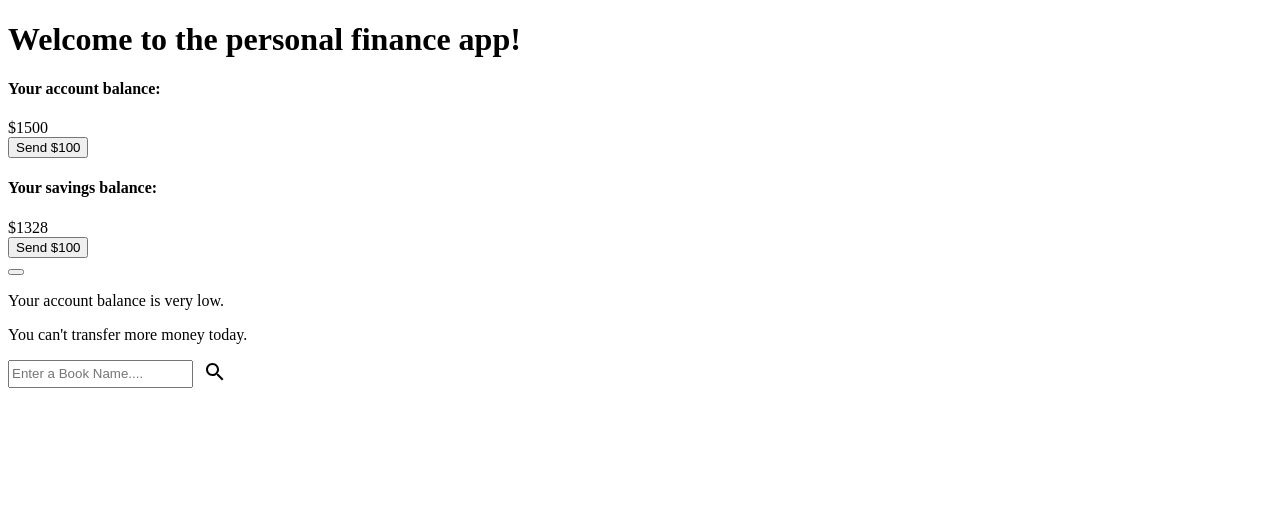
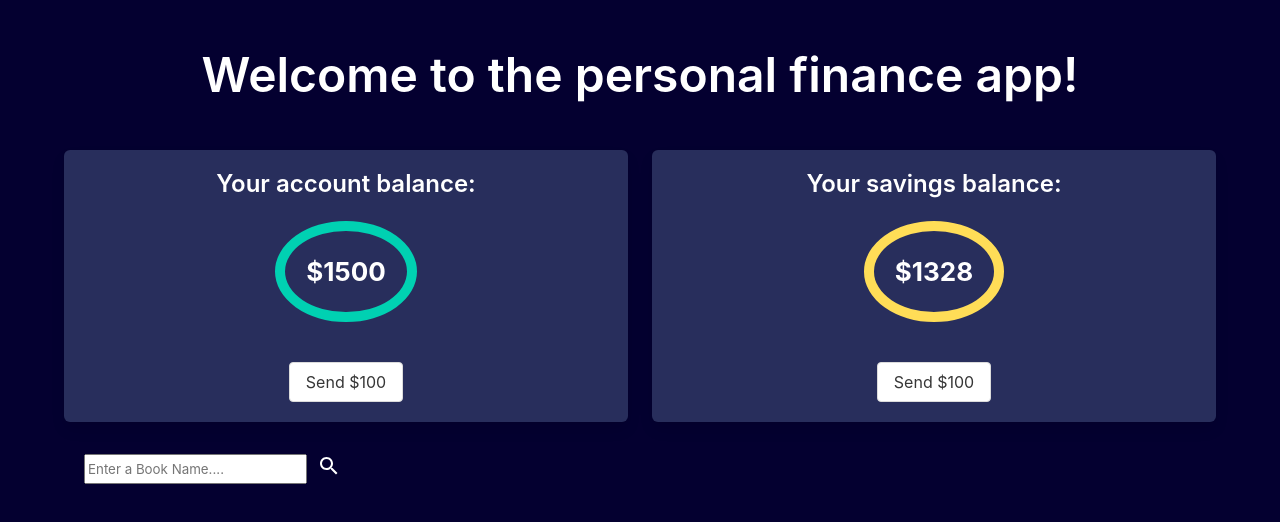
Before and after one commit to arabog/Cash-SearchApp, a React app: page / in a window 1280 px wide. Built offline with nearby package versions, Linux system fonts and the light colour scheme.

Commit message:
searchbar completed

```diff
--- a/package.json
+++ b/package.json
@@ -8,6 +8,7 @@
     "@testing-library/jest-dom": "^5.11.4",
     "@testing-library/react": "^11.1.0",
     "@testing-library/user-event": "^12.1.10",
+    "bulma": "^0.9.3",
     "react": "^17.0.2",
     "react-dom": "^17.0.2",
     "react-scripts": "4.0.3",
--- a/public/index.html
+++ b/public/index.html
@@ -14,6 +14,8 @@
 
 		<link rel="manifest" href="%PUBLIC_URL%/manifest.json" />
 
+		<link rel="stylesheet" href="https://cdn.jsdelivr.net/npm/bulma@0.8.2/css/bulma.min.css">
+
 		<title>Cash & Search App</title>
 	</head>
 
--- a/src/components/App/App.css
+++ b/src/components/App/App.css
@@ -0,0 +1,77 @@
+body {
+          background: rgb(4, 0, 48);
+          height: 100vh;
+
+          position: relative;
+}
+
+.container {
+          height: 100vh;
+}
+
+.box {
+          background: #282e5c;
+          color: #fff;
+          text-align: center;
+}
+
+.title {
+          color: #fff;
+}
+
+.df-box {
+          display: flex;
+
+          align-items: center;
+          justify-content: center;
+
+          flex-direction: column;
+}
+
+.amount {
+          position: relative;
+
+          border: 10px solid hsl(171, 100%, 41%);
+          margin-bottom: 40px;
+
+          /* display: inline-flex; */
+          /* align-items: center;
+          justify-content: center; */
+
+          color: white;
+          min-width: 1em;
+          border-radius: 50%;
+          vertical-align: bottom;
+
+          padding: 4%;
+          font-size: 26px;
+          font-weight: bold;
+}
+
+/* .amount:before {
+          content: "";
+          float: left;
+
+          width: auto;
+          padding-bottom: 100%;
+} */
+
+.savings {
+          border-color: hsl(48, 100%, 67%);
+}
+
+.notify {
+          position: absolute;
+          bottom: 20px;
+          right: 0;
+          font-weight: normal;
+          color: hsl(48, 100%, 67%);
+}
+
+.hidden {
+          display: none;
+}
+
+.visible {
+          display: block;
+}
--- a/src/components/App/App.js
+++ b/src/components/App/App.js
@@ -13,26 +13,27 @@ function App() {
 
 
 	return (
-		<>
+		<div>
 			<div className="app container">
 				<div className="section">
-					<h1 className="center">
+					<h1 className="has-text-centered title is-1">
 						Welcome to the personal finance app!
 					</h1>
 				</div>
 
 				<AccountBal  acct = {accounts} />
+
+				<div className="search-app">
+					<SearchBar
+						placeholder="Enter a Book Name...."
+
+						data={data}
+					/>
+				</div>
 			</div>
 
 
-			<div className="search-app">
-				<SearchBar
-					placeholder="Enter a Book Name...."
-
-					data={data}
-				/>
-			</div>
-		</>
+		</div>
 	);
 }
 
--- a/src/components/SearchBox/SearchBar.css
+++ b/src/components/SearchBox/SearchBar.css
@@ -1,5 +1,10 @@
+.search-app {
+          margin: 20px;
+
+}
 .searchInputs {
           display: flex;
+          color: #fff;
 }
 
 .searchicon {
--- a/src/components/cashApp/AccountBal.jsx
+++ b/src/components/cashApp/AccountBal.jsx
@@ -36,8 +36,9 @@ const AccountBal = ( {acct } ) => {
                     <div className="columns">
                               <div className="column">
                                         <div className="box">
-                                                  <h4>Your account balance:</h4>
+                                                  <h4 className="title is-4">Your account balance:</h4>
 
+                                                  <div className="df-box">
                                                             <div className="amount balance">${bal}</div>
 
                                                             <button
@@ -48,14 +49,17 @@ const AccountBal = ( {acct } ) => {
                                                             >
                                                                       Send $100
                                                             </button>
+
+                                                  </div>
                                         </div>
                               </div>
 
                               <div className="column">
                                         <div className="box">
-                                                  <h4>Your savings balance:</h4>
+                                                  <h4 className="title is-4">Your savings balance:</h4>
 
-                                                  <div className="amount balance">${savBal}</div>
+                                                  <div className="df-box">
+                                                            <div className="amount savings">${savBal}</div>
 
                                                             <button
                                                                       id="balance"
@@ -65,6 +69,8 @@ const AccountBal = ( {acct } ) => {
                                                             >
                                                                       Send $100
                                                             </button>
+
+                                                  </div>
                                         </div>
                               </div>
 
--- a/src/components/cashApp/Notification.jsx
+++ b/src/components/cashApp/Notification.jsx
@@ -13,13 +13,8 @@ const Notification = ( { bal } ) => {
 
 
           return (
-                    <div
-                              className= {
-                                        `notification
-
-                                        ${notification ? 'visible' : 'hidden'}`
-                              }
-                    >
+                    // `${notification ? 'visible' : 'hidden'}` : passing css classes into js ternary operator
+                    <div className= { `notify is-danger ${notification ? 'visible' : 'hidden'}`} >
                               <button onClick={() => setNotification(false)} className="delete"></button>
 
                               <p>Your account balance is very low.</p>
```
Also changed, not shown: 1 other file. Lines whose indentation alone changed are shown as unchanged.
